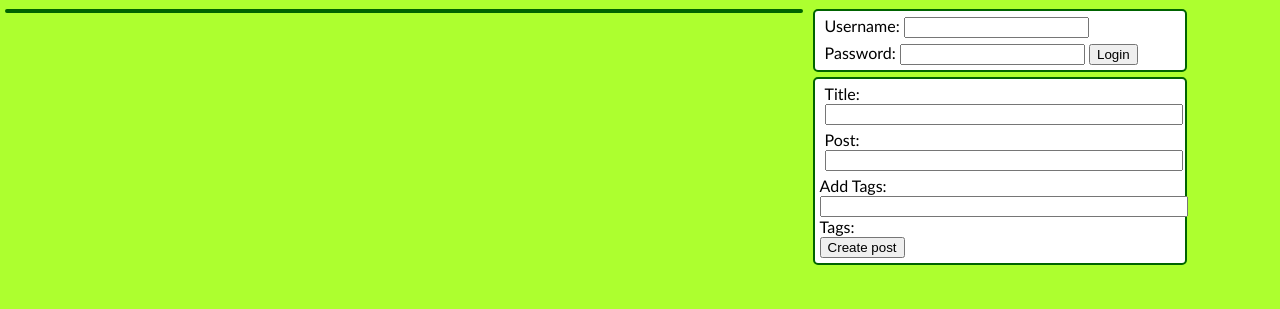
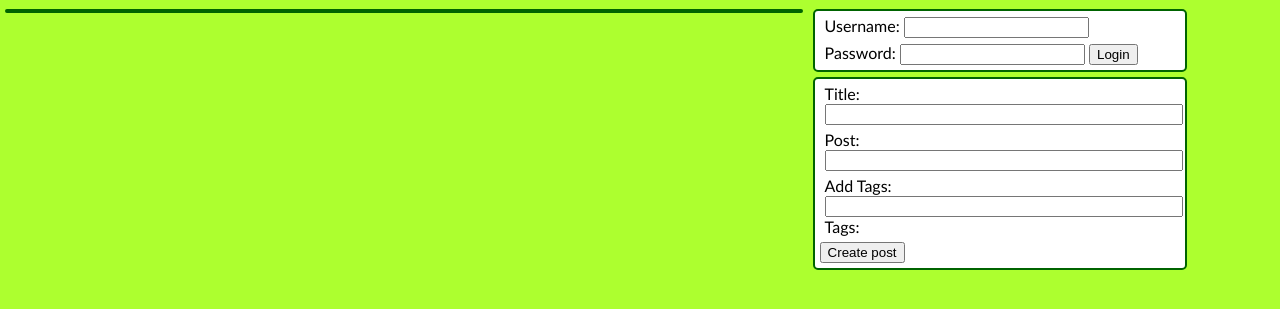
Before and after one commit to SoftuniTeamKiwiFruit/BlogFullOfKiwis, a plain HTML site: page BlogFullOfKiwis/BlogFullOfKiwis/refactored/index.html in a window 1280 px wide. Shown: the part 153-462 px from the top of the page. Drawn offline with Linux system fonts and the light colour scheme; no server answers.

Commit message:
index.html edition

```diff
--- a/BlogFullOfKiwis/BlogFullOfKiwis/refactored/index.html
+++ b/BlogFullOfKiwis/BlogFullOfKiwis/refactored/index.html
@@ -45,11 +45,13 @@
                     </div>
                     <div>
                         <label for="postContent">Post: </label>
-                        <input type="text" name="postContent" id="postContent" />
+                        <input type="text" name="postContent" id="postContent"/>
                     </div>
-                    <label for="addTags">Add Tags: </label>
-                    <input  id="addTags" type="text"/>
-                    <p id="tags">Tags: </p>
+                    <div id="tagsInputs">
+                        <label for="addTags">Add Tags: </label>
+                        <input id="addTags" type="text" />
+                        <p id="tags">Tags: </p>
+                    </div>
                     <input type="button" id="addPost" value="Create post" />
                 </form>
             </div>
```
